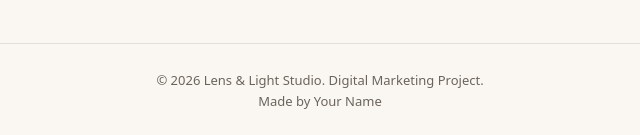
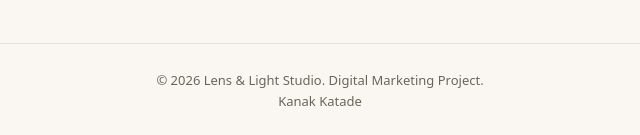
Before and after one commit to kanakkatade007-ui/Digital-Marketing, a plain HTML site: page index (2).html in a window 1280 px wide. Shown: the part 5451-5586 px from the top of the page, 320-960 px from the left. Drawn offline with Linux system fonts and the light colour scheme.

Commit message:
Update index (2).html

```diff
--- a/index (2).html
+++ b/index (2).html
@@ -132,6 +132,6 @@
 <div class="card"><div class="num">05</div><h3>Easy Booking</h3><p>WhatsApp enquiry aur simple online booking form rakhein.</p></div>
 <div class="card"><div class="num">06</div><h3>Track Performance</h3><p>Har channel se reach, enquiries aur bookings monthly track karein.</p></div></div></section>
 </div>
-<footer>© 2026 Lens &amp; Light Studio. Digital Marketing Project.<br>Made by Your Name</footer>
+<footer>© 2026 Lens &amp; Light Studio. Digital Marketing Project.<br>Kanak Katade</footer>
 </body>
 </html>
```
